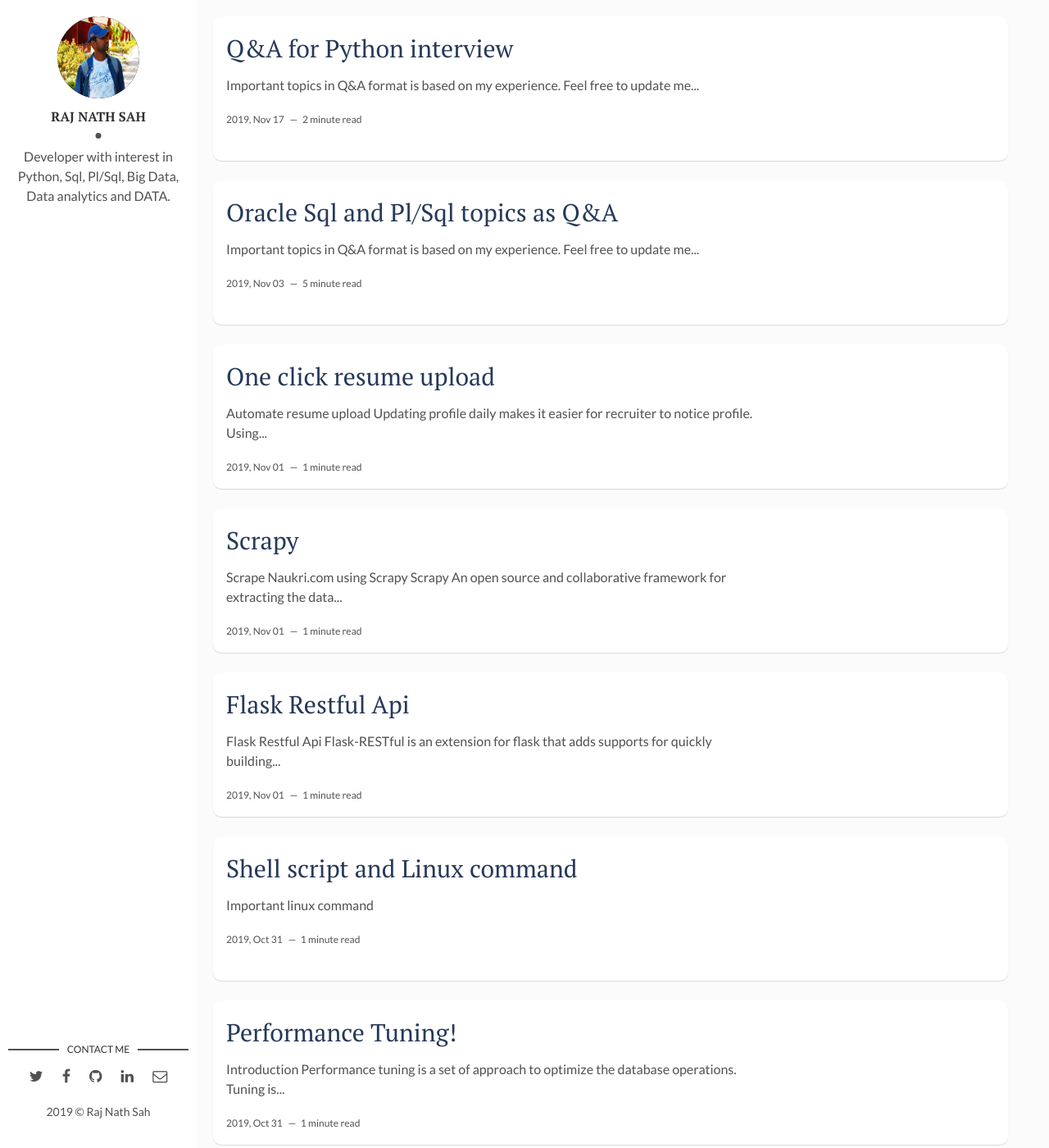
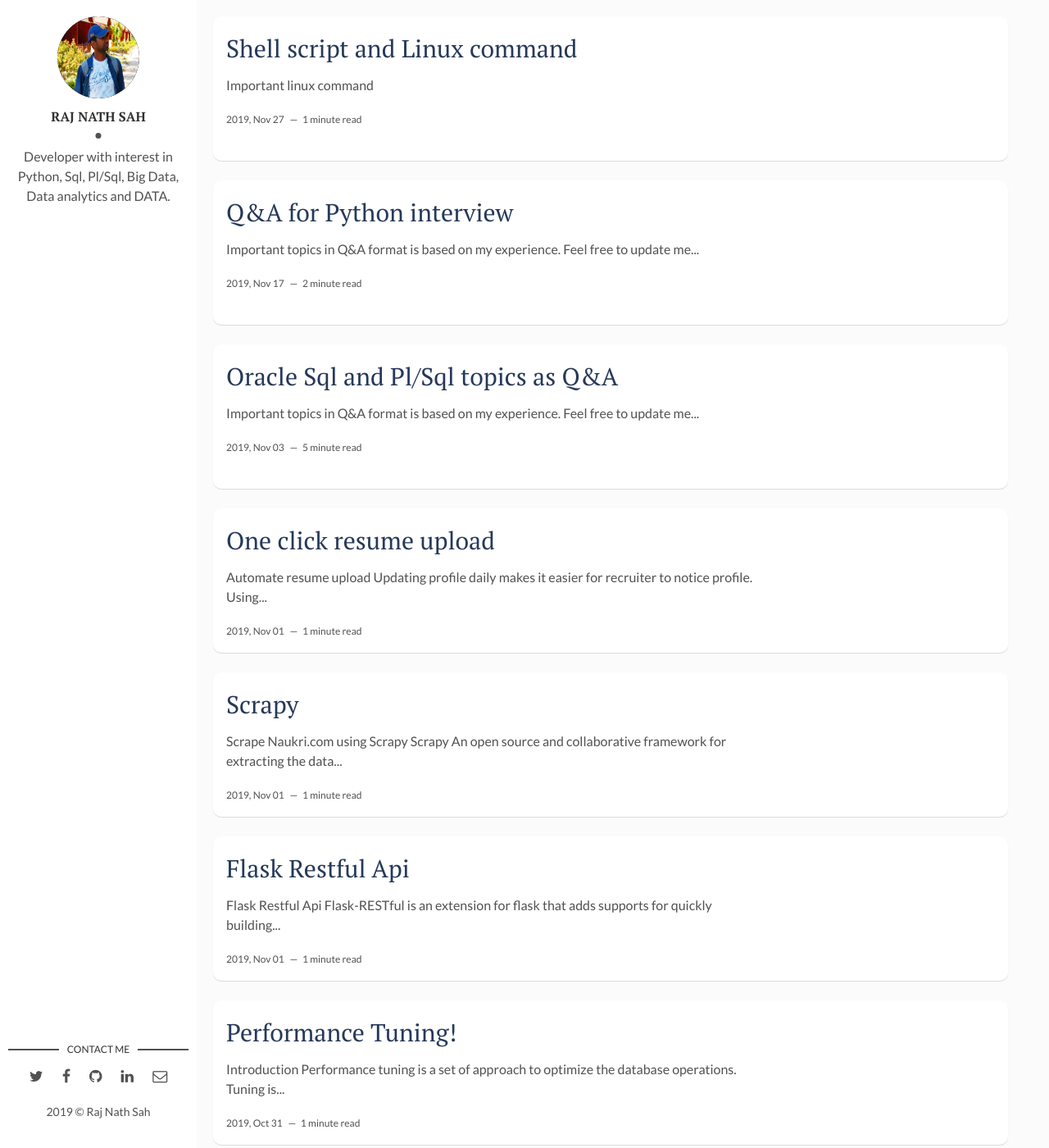
Before and after one commit to rajnathsah/rajnathsah.github.io, a Jekyll site: the page built from index.html, in a window 1280 px wide and 1400 px high. Shown: the whole window at 82% size. Built offline with Jekyll 4.4.1, drawn with Linux system fonts in a browser that asks for light colours; the list of posts is cut into pages by our own code.

Commit message:
Update 2019-11-27-shell-script-linux-command.md

```diff
--- a/_posts/2019-11-27-shell-script-linux-command.md
+++ b/_posts/2019-11-27-shell-script-linux-command.md
@@ -1,7 +1,7 @@
 ---
 layout: post
 title: "Shell script and Linux command"
-date: 2019-10-31 00:00:00 +0000
+date: 2019-11-27 00:00:00 +0000
 description: Useful shell script and linux command. # Add post description (optional)
 img:  # Add image post (optional)
 tags: [Shell Script, Linux command]
```
